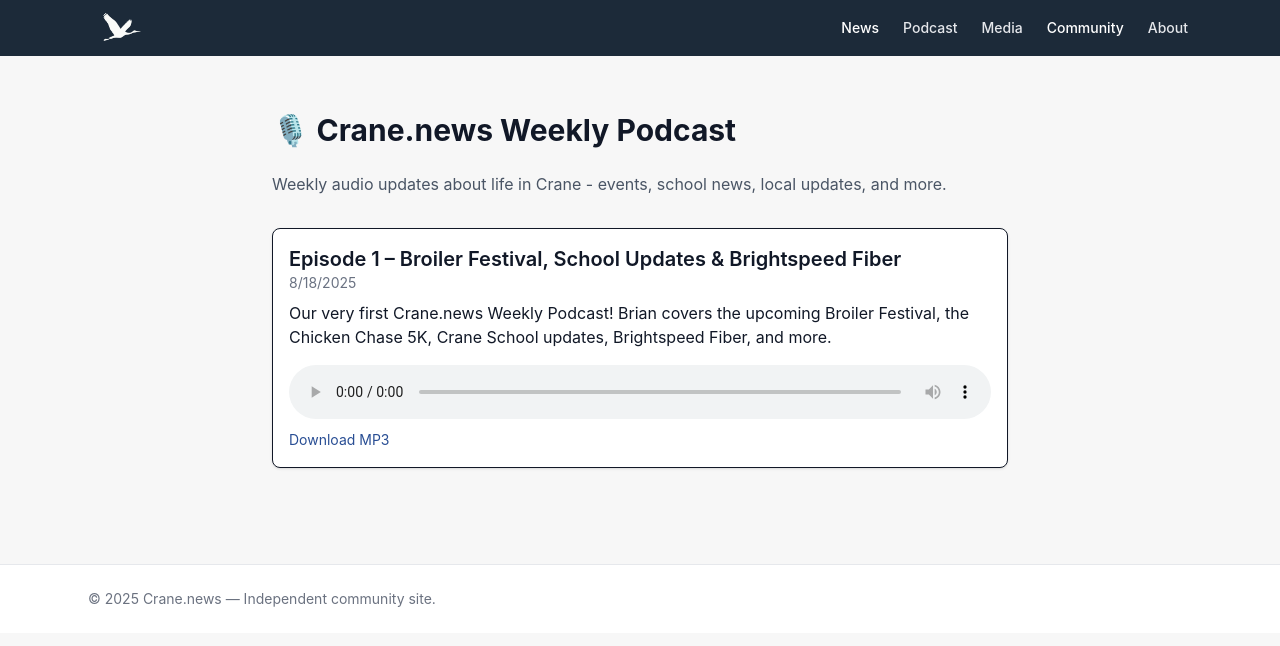
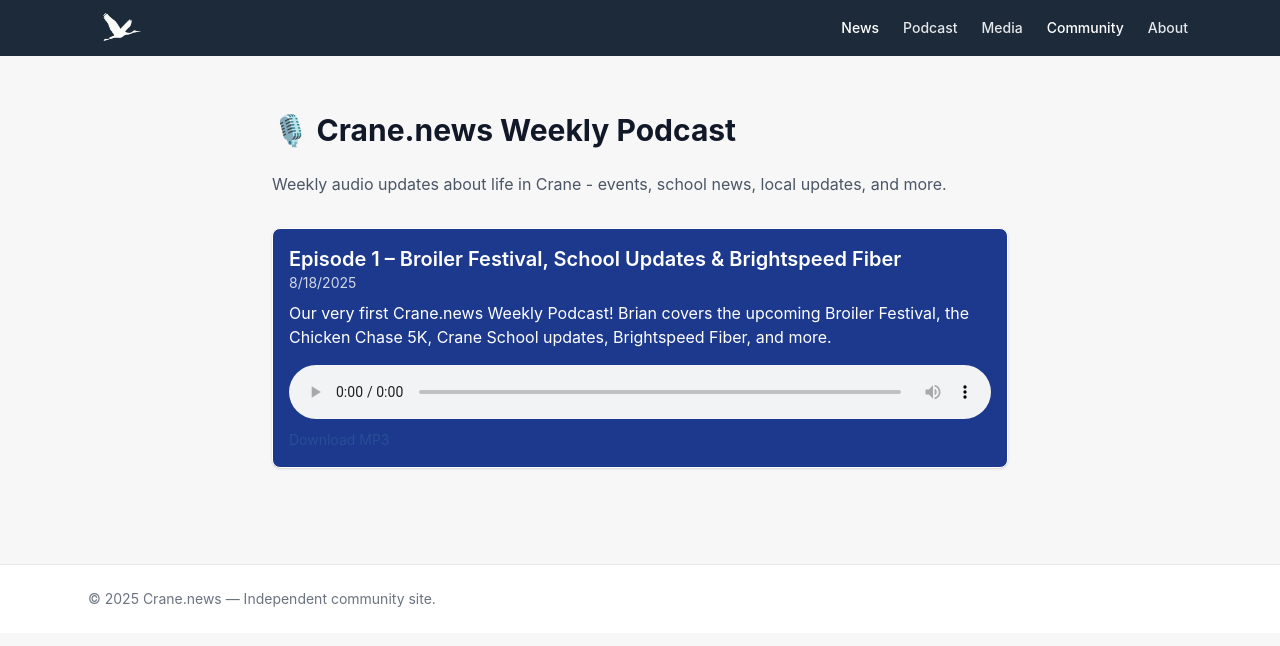
Before and after one commit to WarmMilkCodes/crane-news, a Next.js app: page /podcast in a window 1280 px wide. Shown: the top 646 px of the page. Built offline with nearby package versions, Linux system fonts and the light colour scheme.

Commit message:
podcast player color fix

```diff
--- a/src/app/podcast/page.tsx
+++ b/src/app/podcast/page.tsx
@@ -33,27 +33,24 @@ export default function PodcastPage() {
         {episodes.map((ep) => (
           <div
             key={ep.slug}
-            className="border rounded-lg p-4 shadow bg-white dark:bg-gray-900"
+            className="border rounded-lg p-4 shadow bg-blue-900 text-white"
             >
             <h2 className="text-xl font-semibold">{ep.title}</h2>
-            <p className="text-sm text-gray-500 mb-2">
+            <p className="text-sm opacity-80 mb-2">
                 {new Date(ep.date).toLocaleDateString()}
             </p>
             <p className="mb-4">{ep.description}</p>
 
-            <audio controls className="w-full mb-2">
-              <source src={ep.audio} type="audio/mpeg" />
-              Your browser does not support the audio element.
-            </audio>
-
+            <audio controls className="w-full mb-2" />
             <Link
                 href={ep.audio}
-              className="text-blue-600 hover:underline text-sm"
+                className="text-yellow-300 hover:underline text-sm"
                 download
             >
                 Download MP3
             </Link>
             </div>
+
         ))}
       </div>
     </div>
```
Lines whose indentation alone changed are shown as unchanged.
